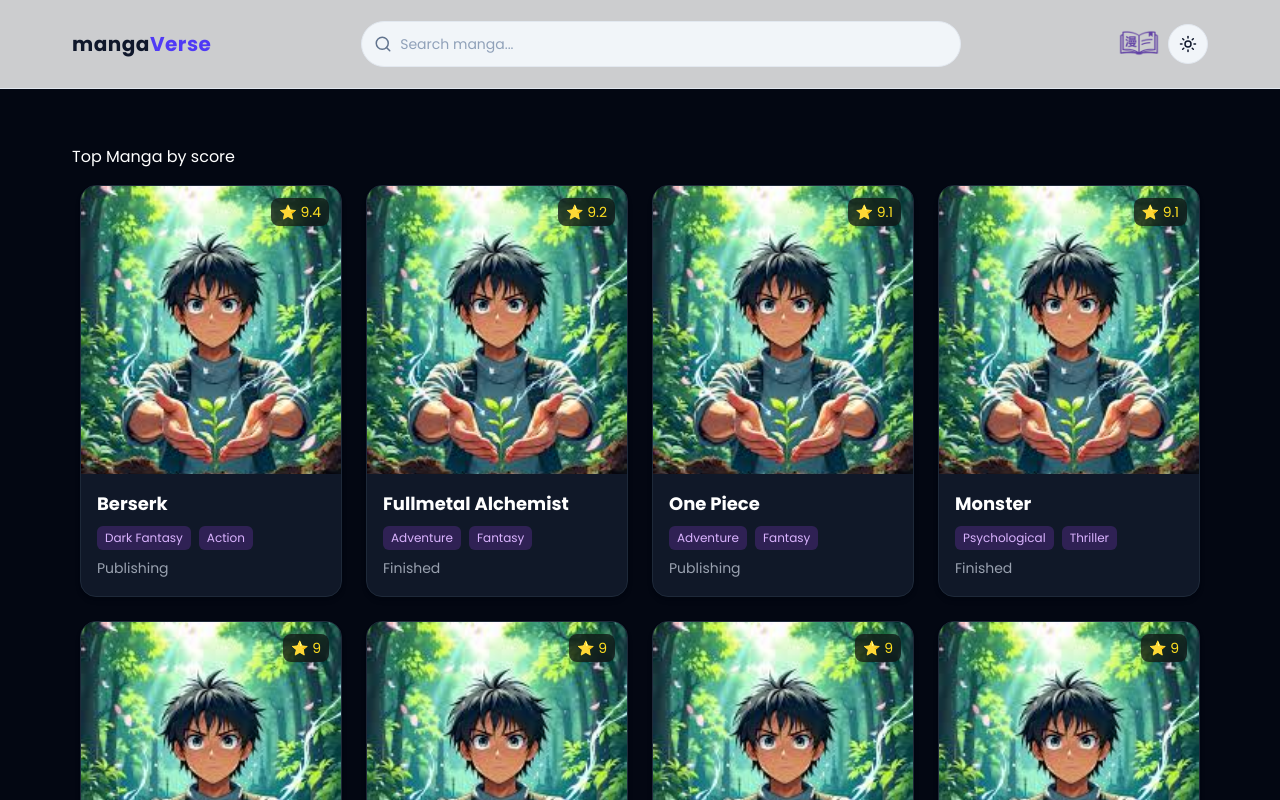
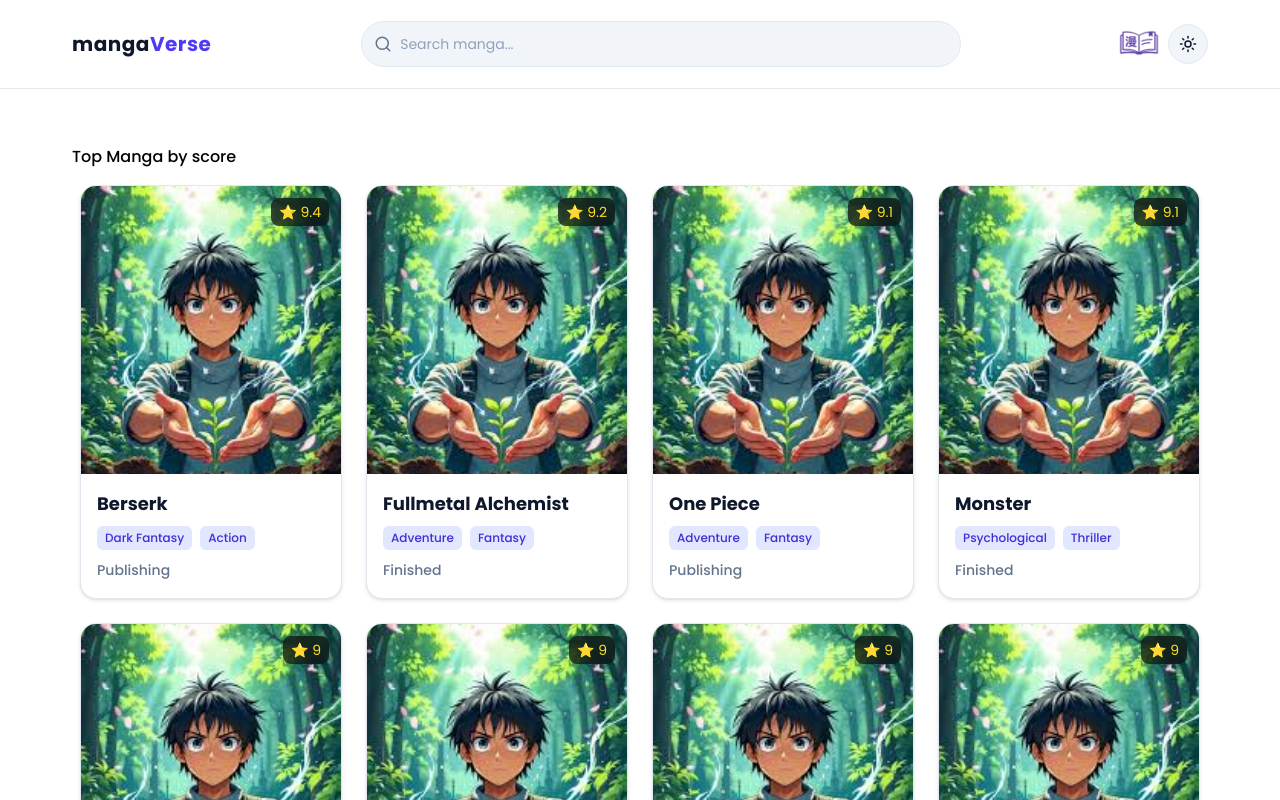
Before and after one commit to 01mehran/mangaVerse, a React (Vite) app: page / in a window 1280 px wide. Shown: the top 800 px of the page. Built offline with nearby package versions, Linux system fonts and the light colour scheme; data requests are answered from the project's data file.

Commit message:
style(MangaCard): add light-mode styles

```diff
--- a/index.html
+++ b/index.html
@@ -10,7 +10,7 @@
     />
     <title>MangaVerse | Explore the World of Manga</title>
   </head>
-  <body class="bg-gray-950">
+  <body>
     <div id="root"></div>
     <script type="module" src="/src/main.jsx"></script>
   </body>
--- a/src/components/MangaCard.jsx
+++ b/src/components/MangaCard.jsx
@@ -7,12 +7,12 @@ import mangaImage from "../assets/manga.jfif";
 export default function MangaCard({ manga }) {
   return (
     <Link to={`/manga/${manga.id}`}>
-      <div className="group cursor-pointer overflow-hidden rounded-2xl border border-gray-800 bg-gray-900 shadow-md transition-all duration-300 hover:scale-[1.03] hover:shadow-xl">
+      <div className="group shadow-card hover:shadow-card-hover cursor-pointer overflow-hidden rounded-2xl border border-slate-200 bg-white transition-all duration-300 hover:scale-[1.03] dark:border-white/10 dark:bg-gray-900">
         {/* Image */}
         <div className="relative overflow-hidden">
           <img
             src={mangaImage}
-            alt={` Cover of ${manga.title}`}
+            alt={`Cover of ${manga.title}`}
             className="h-72 w-full object-cover transition-transform duration-500 group-hover:scale-110"
             loading="lazy"
           />
@@ -24,22 +24,28 @@ export default function MangaCard({ manga }) {
         </div>
 
         {/* Content */}
-        <div className="space-y-1.5 p-4">
+        <div className="space-y-2 p-4">
           {/* Title */}
-          <h3 className="truncate text-lg font-bold text-white transition group-hover:text-purple-400">
+          <h3 className="truncate text-lg font-bold text-slate-900 transition group-hover:text-indigo-600 dark:text-white dark:group-hover:text-purple-400">
             {manga.title}
           </h3>
+
+          {/* Genres */}
           <div className="mt-2 flex flex-wrap gap-2">
             {manga.genres?.slice(0, 2).map((g, i) => (
               <span
                 key={i}
-                className="rounded-md bg-purple-500/20 px-2 py-1 text-xs text-purple-300"
+                className="rounded-md bg-indigo-100 px-2 py-1 text-xs font-medium text-indigo-700 dark:bg-purple-500/20 dark:text-purple-300"
               >
                 {g}
               </span>
             ))}
           </div>
-          <span className="text-sm text-gray-400">{manga.status}</span>
+
+          {/* Status */}
+          <span className="text-sm font-medium text-slate-500 dark:text-gray-400">
+            {manga.status}
+          </span>
         </div>
       </div>
     </Link>
--- a/src/components/MangasList.jsx
+++ b/src/components/MangasList.jsx
@@ -6,7 +6,7 @@ export default function MangasList({ mangas }) {
   return (
     <Container>
       <div className="py-12">
-        <h1 className="text-md sticky top-0 z-10 mb-2 bg-gray-950 py-2 text-white">
+        <h1 className="text-md mb-2 py-2 font-medium dark:bg-gray-950 dark:text-white">
           Top Manga by score{" "}
         </h1>
 
--- a/src/index.css
+++ b/src/index.css
@@ -2,12 +2,17 @@
 @import url("https://fonts.googleapis.com/css2?family=Poppins:ital,wght@0,100;0,200;0,300;0,400;0,500;0,600;0,700;0,800;0,900;1,100;1,200;1,300;1,400;1,500;1,600;1,700;1,800;1,900&display=swap");
 
 @import "tailwindcss";
+@custom-variant dark (&:where(.dark, .dark *));
 
 @theme {
   --font-poppins: "Poppins", sans-serif;
 
   --color-black: #0d0d0d;
   --color-purple: #ad46ff;
+
+  --shadow-card: 0 2px 4px rgba(0, 0, 0, 0.08), 0 1px 2px rgba(0, 0, 0, 0.06);
+  --shadow-card-hover:
+    0 8px 24px rgba(0, 0, 0, 0.12), 0 4px 8px rgba(0, 0, 0, 0.08);
 }
 
 body {
```
